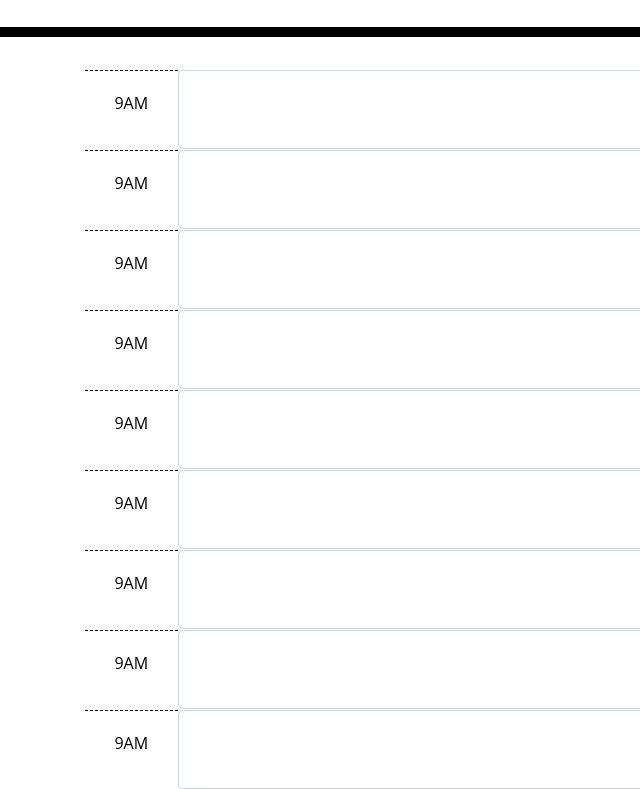
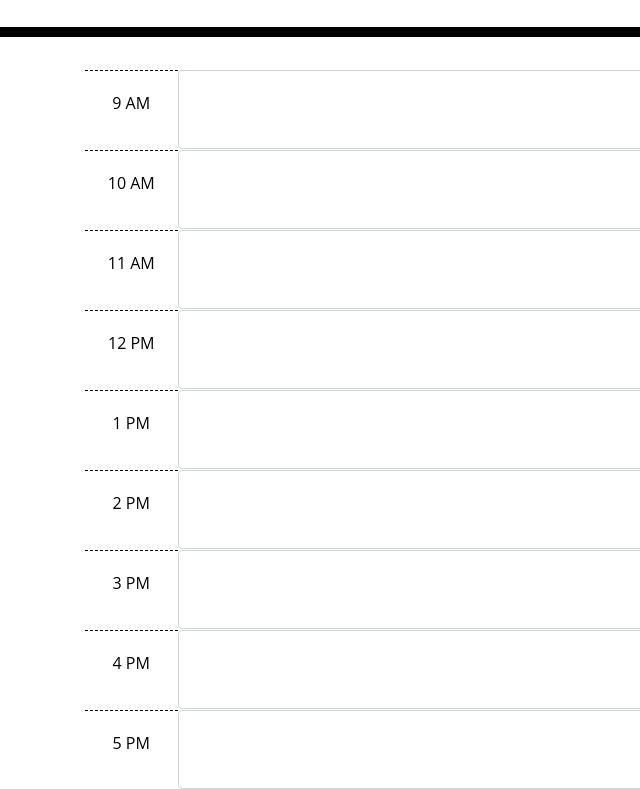
Before and after one commit to larafoster/Day-Planner-Project, a plain HTML site: page index.html in a window 1280 px wide. Shown: the part 267-1056 px from the top of the page, 0-640 px from the left. Drawn offline with nearby package versions, Linux system fonts and the light colour scheme.

Commit message:
added times

```diff
--- a/index.html
+++ b/index.html
@@ -30,47 +30,47 @@
       <!-- Timeblocks go here -->
        <div class="container">
       <div class="row time-block" id="9">
-        <div class="col-2 col-md-1 hour pt-4">9AM</div>
+        <div class="col-2 col-md-1 hour pt-4">9 AM</div>
         <textarea class="col-8 col-md-10 task form-control form-control"></textarea>
         <button class="col-2 col-md-1 saveBtn"><i class="fal fa-save fa-2x"></i></button>
       </div>
             <div class="row time-block" id="10">
-        <div class="col-2 col-md-1 hour pt-4">9AM</div>
+        <div class="col-2 col-md-1 hour pt-4">10 AM</div>
         <textarea class="col-8 col-md-10 task form-control"></textarea>
         <button class="col-2 col-md-1 saveBtn"><i class="fal fa-save fa-2x"></i></button>
       </div>
             <div class="row time-block" id="11">
-        <div class="col-2 col-md-1 hour pt-4">9AM</div>
+        <div class="col-2 col-md-1 hour pt-4">11 AM</div>
         <textarea class="col-8 col-md-10 task form-control"></textarea>
         <button class="col-2 col-md-1 saveBtn"><i class="fal fa-save fa-2x"></i></button>
       </div>
             <div class="row time-block" id="12">
-        <div class="col-2 col-md-1 hour pt-4">9AM</div>
+        <div class="col-2 col-md-1 hour pt-4">12 PM</div>
         <textarea class="col-8 col-md-10 task form-control"></textarea>
         <button class="col-2 col-md-1 saveBtn"><i class="fal fa-save fa-2x"></i></button>
       </div>
             <div class="row time-block" id="13">
-        <div class="col-2 col-md-1 hour pt-4">9AM</div>
+        <div class="col-2 col-md-1 hour pt-4">1 PM</div>
         <textarea class="col-8 col-md-10 task form-control"></textarea>
         <button class="col-2 col-md-1 saveBtn"><i class="fal fa-save fa-2x"></i></button>
       </div>
             <div class="row time-block" id="14">
-        <div class="col-2 col-md-1 hour pt-4">9AM</div>
+        <div class="col-2 col-md-1 hour pt-4">2 PM</div>
         <textarea class="col-8 col-md-10 task form-control"></textarea>
         <button class="col-2 col-md-1 saveBtn"><i class="fal fa-save fa-2x"></i></button>
       </div>
             <div class="row time-block" id="15">
-        <div class="col-2 col-md-1 hour pt-4">9AM</div>
+        <div class="col-2 col-md-1 hour pt-4">3 PM</div>
         <textarea class="col-8 col-md-10 task form-control"></textarea>
         <button class="col-2 col-md-1 saveBtn"><i class="fal fa-save fa-2x"></i></button>
       </div>
             <div class="row time-block" id="16">
-        <div class="col-2 col-md-1 hour pt-4">9AM</div>
+        <div class="col-2 col-md-1 hour pt-4">4 PM</div>
         <textarea class="col-8 col-md-10 task form-control"></textarea>
         <button class="col-2 col-md-1 saveBtn"><i class="fal fa-save fa-2x"></i></button>
       </div>
                   <div class="row time-block" id="17">
-        <div class="col-2 col-md-1 hour pt-4">9AM</div>
+        <div class="col-2 col-md-1 hour pt-4">5 PM</div>
         <textarea class="col-8 col-md-10 task form-control"></textarea>
         <button class="col-2 col-md-1 saveBtn"><i class="fal fa-save fa-2x"></i></button>
       </div>
```
